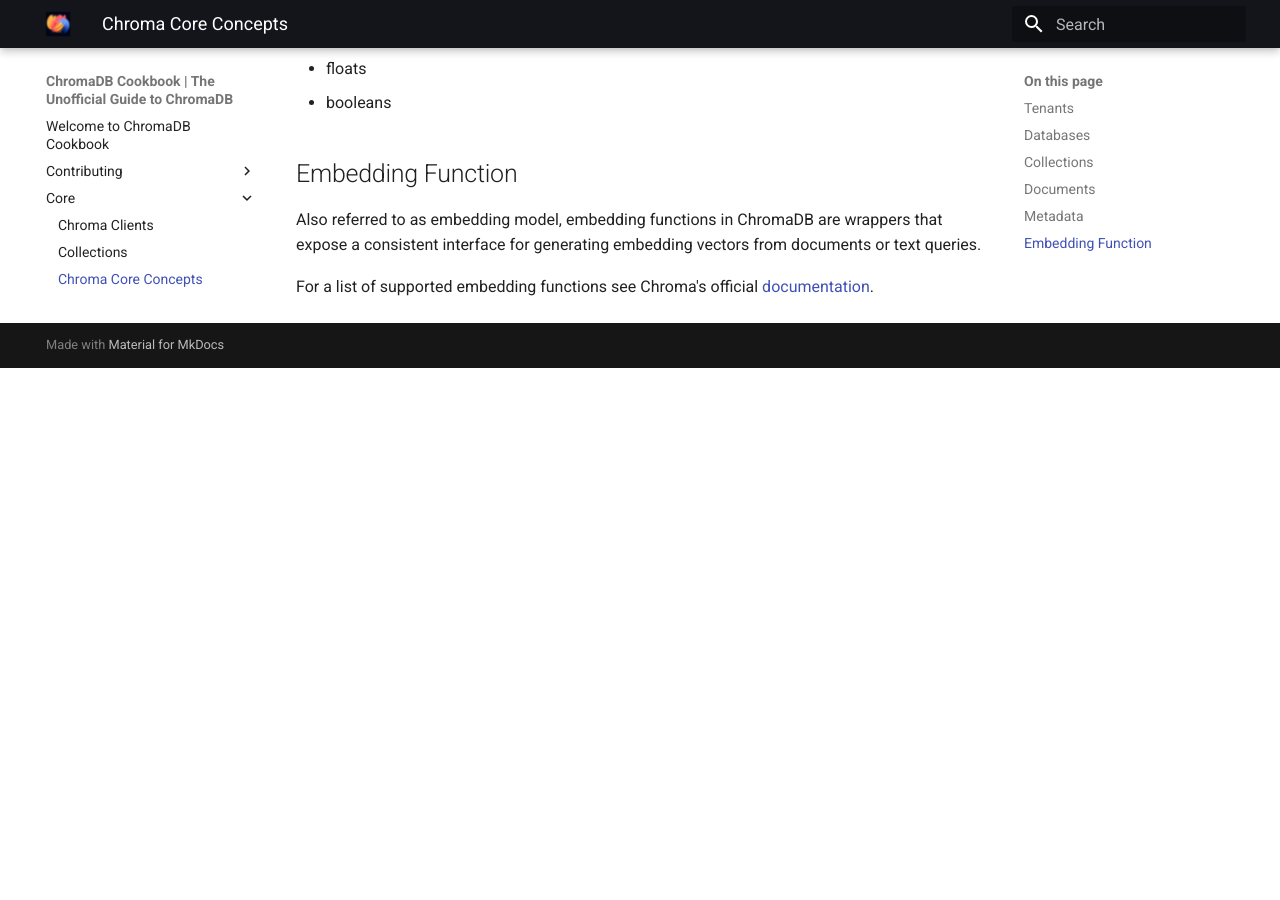
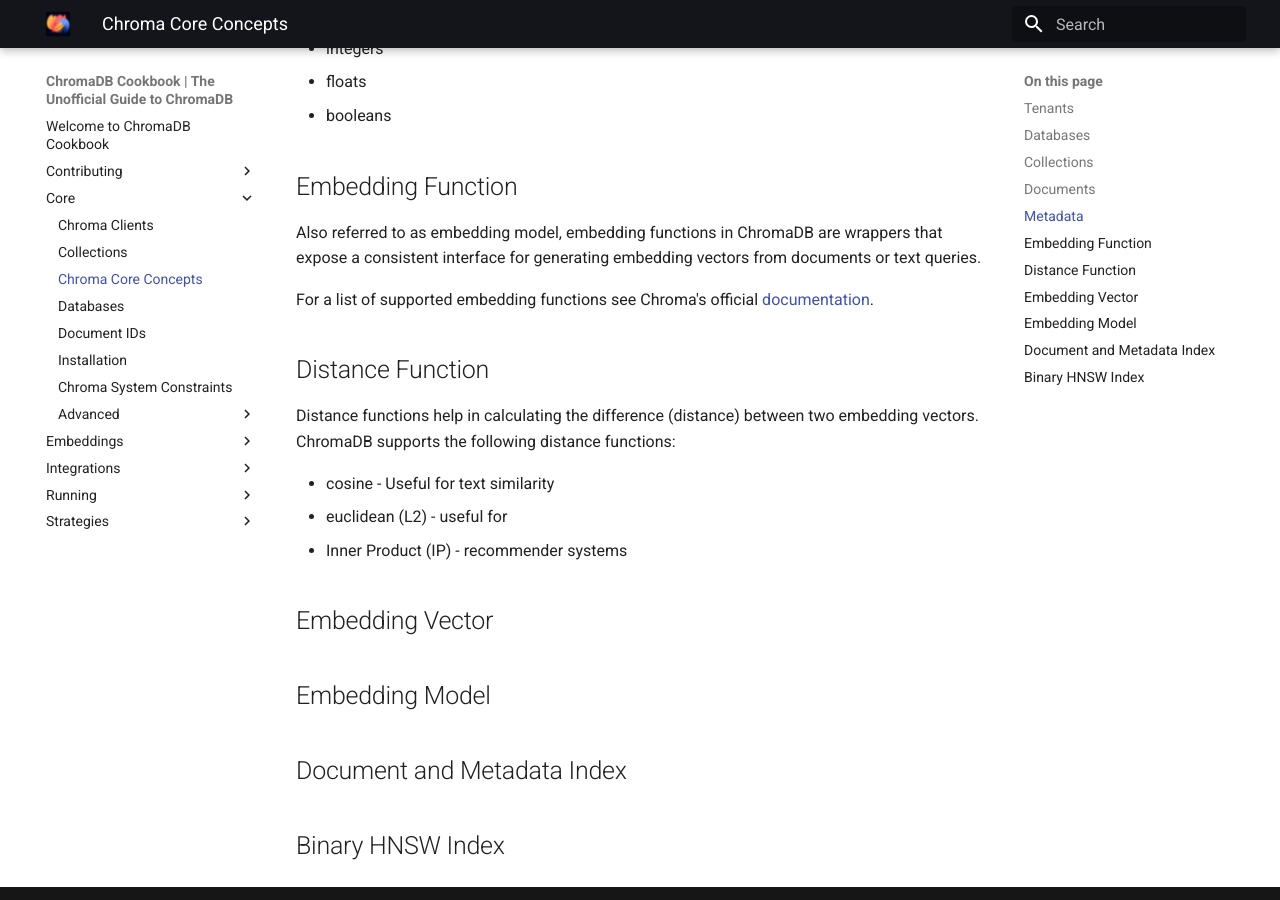
Before and after one commit to amikos-tech/chroma-cookbook, an MkDocs documentation site: the page built from docs/core/concepts.md, in a window 1280 px wide and 900 px high, scrolled down 1029 px. Built offline with MkDocs 1.6.1 and Material for MkDocs 9.7.7, drawn with Linux system fonts in a browser that asks for light colours; before the commit the page ends 1397 px from its top, so only the background shows below that; some of the changed text lies outside the part shown.

Commit message:
docs: Fixed and issue with note in concepts.
- Added Doc/Metadata index and Binary HNSW Index, Distance, Function
- Added license

```diff
--- a/docs/core/concepts.md
+++ b/docs/core/concepts.md
@@ -16,7 +16,7 @@
 
 ## Documents
 
-::: note "Chunks of text"
+!!! note "Chunks of text"
 
     Documents in ChromaDB lingo are chunks of text that fits within the embedding model's context window.
     Unlike other frameworks that use the term "document" to mean a file,
@@ -44,3 +44,22 @@
 
 For a list of supported embedding functions see Chroma's
 official [documentation](https://docs.trychroma.com/embeddings).
+
+## Distance Function
+
+Distance functions help in calculating the difference (distance) between two embedding vectors. ChromaDB supports the
+following distance functions:
+
+- cosine - Useful for text similarity
+- euclidean (L2) - useful for
+- Inner Product (IP) - recommender systems
+
+## Embedding Vector
+
+## Embedding Model
+
+
+## Document and Metadata Index
+
+
+## Binary HNSW Index
```
Also changed, not shown: LICENSE.md (added, +9 -0 lines), docs/core/system_constraints.md (+11 -8 lines), docs/index.md (+7 -0 lines).
